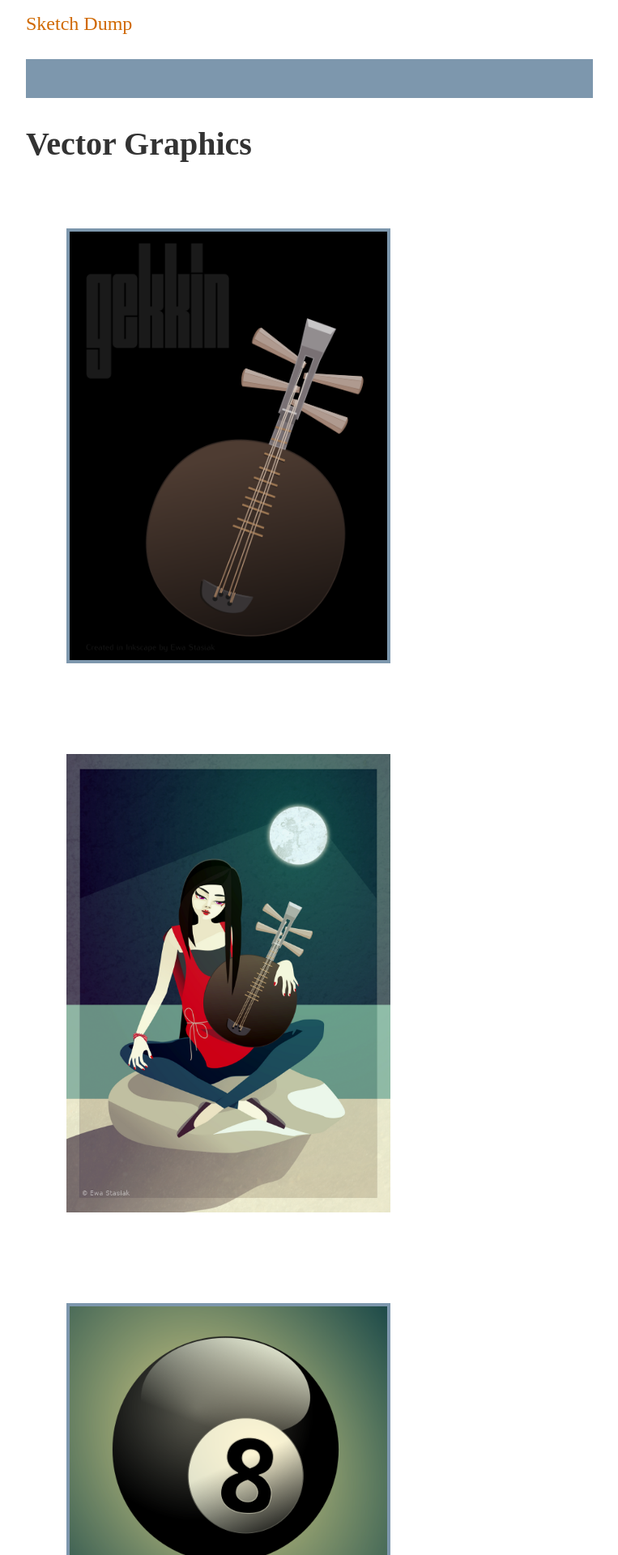
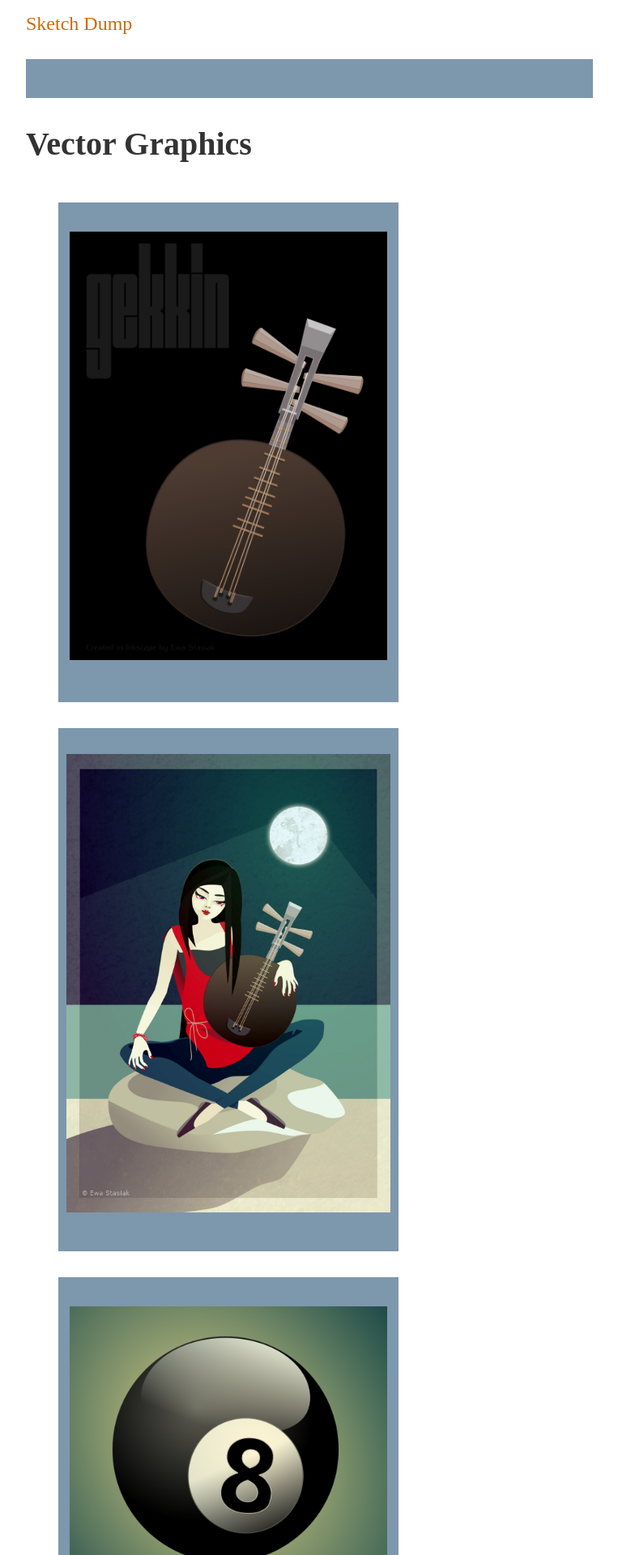
Before and after one commit to ewastasiak/Showcase, a Jekyll site: the page built from artistic/index.html, in a window 1280 px wide. Shown: the part 346-2266 px from the top of the page at 81% size, without its empty margins (258-1021 px from the left). Built offline with Jekyll 4.4.1, drawn with Linux system fonts in a browser that asks for light colours; nearby versions of some CDN libraries; library files that are not in the unit come from our copies.

Commit message:
Updated 'css/main.css' via CloudCannon

```diff
--- a/css/main.css
+++ b/css/main.css
@@ -102,6 +102,7 @@ figure {
 	flex-flow: column;
     align-items: center;
     justify-content: space-around;
+    background-color: #7d97ad;
 }
 
 figcaption {
```
